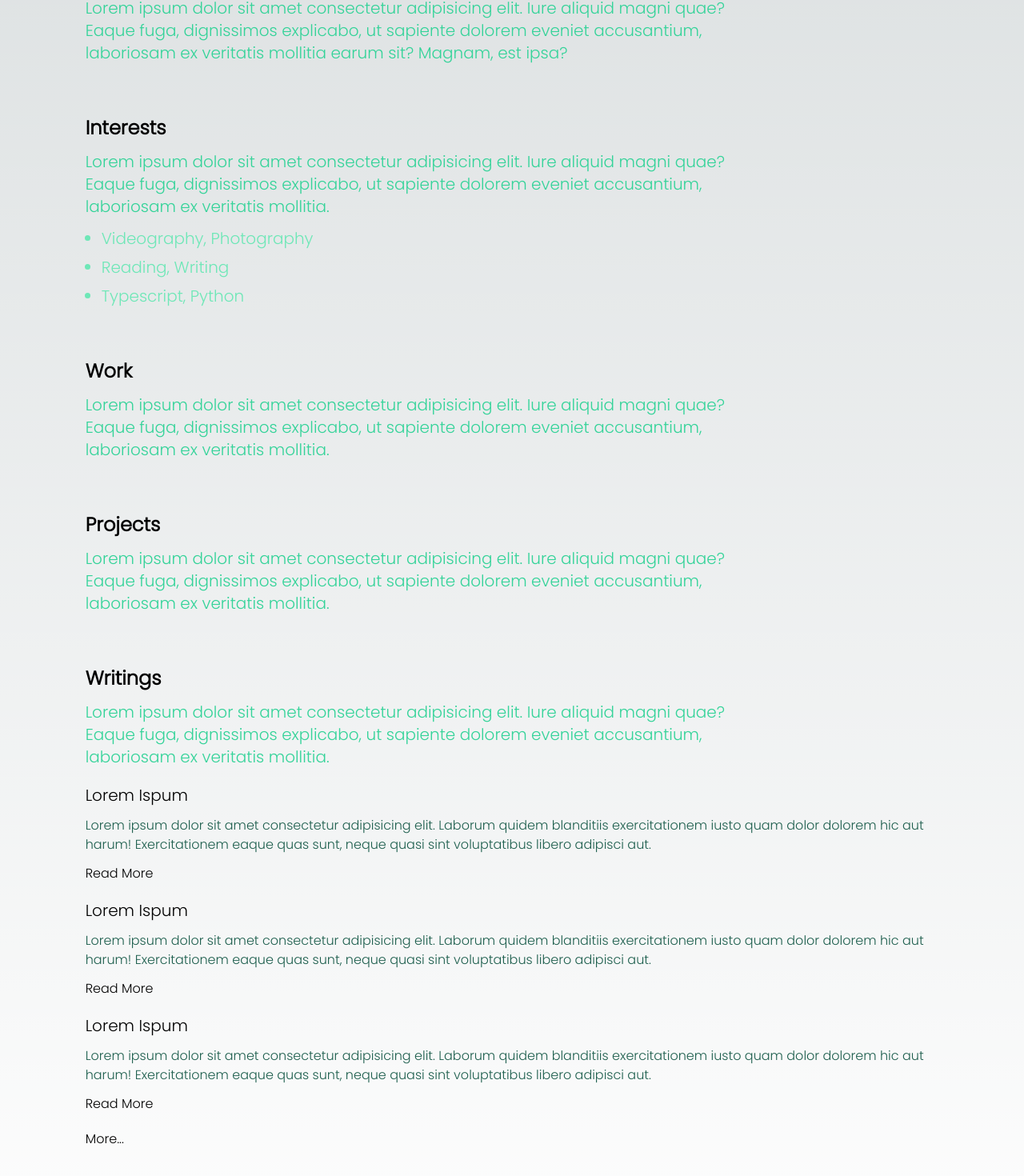
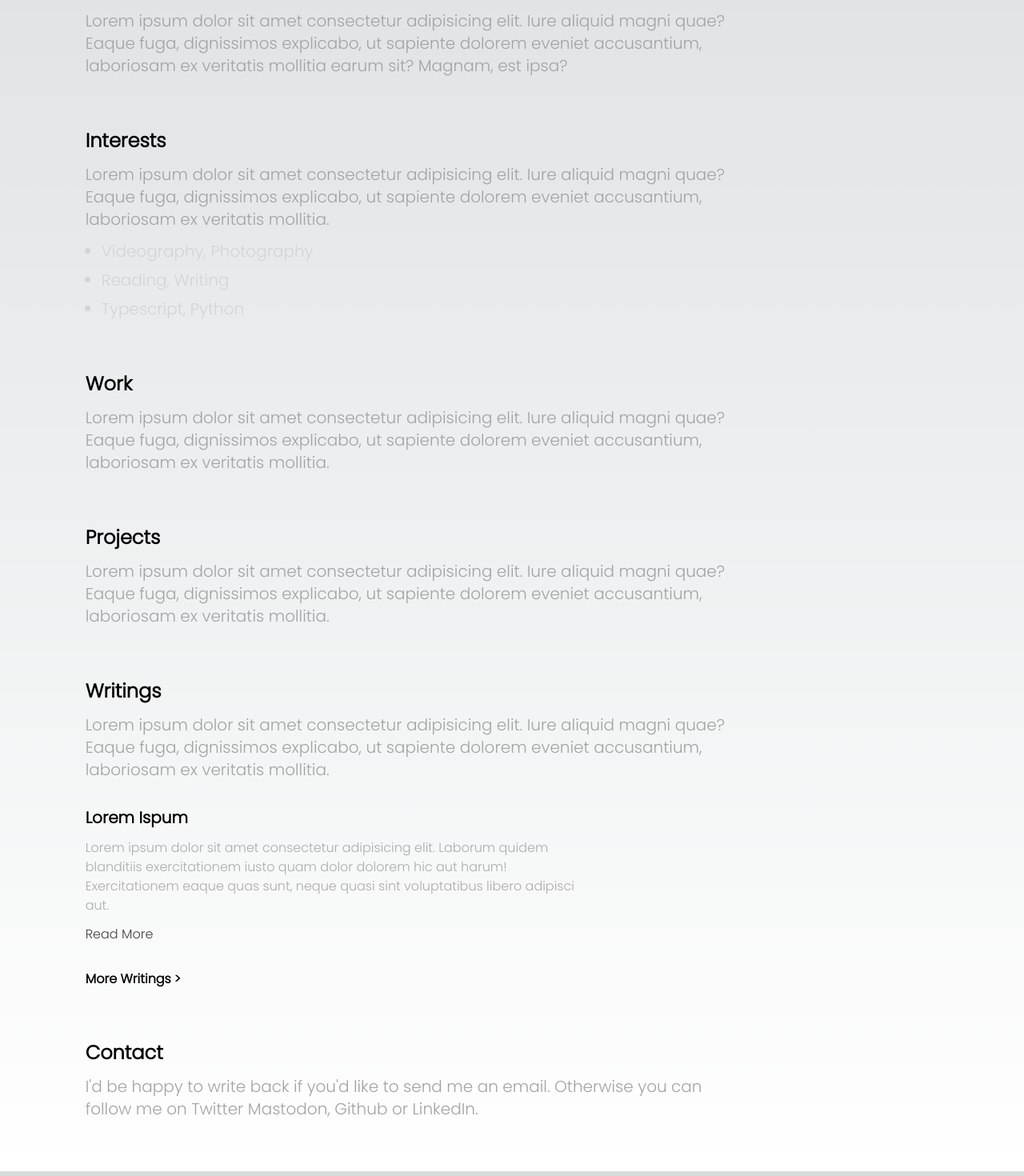
Before and after one commit to sommmtoooo/sommmtoooo-v2, a Next.js app: page / in a window 1280 px wide. Shown: the part 506-1976 px from the top of the page at 80% size. Built offline with nearby package versions, Linux system fonts and the light colour scheme.

Commit message:
Update: Home UI Layout Tweaks | Blog | Gallery

```diff
--- /dev/null
+++ b/src/app/blog/page.tsx
@@ -0,0 +1,7 @@
+import React from 'react'
+
+export default function page() {
+  return (
+    <div>Blog Page</div>
+  )
+}
--- /dev/null
+++ b/src/app/gallery/page.tsx
@@ -0,0 +1,7 @@
+import React from 'react'
+
+export default function page() {
+  return (
+    <div>Gallery</div>
+  )
+}
--- a/src/app/page.tsx
+++ b/src/app/page.tsx
@@ -1,6 +1,6 @@
 import Image from 'next/image'
 import React from 'react'
-import ProfilePicture from '@/app/images/profile.png'
+import ProfilePicture from '@/images/profile.png'
 import Link from 'next/link'
 export default function page() {
   return (
@@ -8,27 +8,27 @@ export default function page() {
       <Image src={ProfilePicture} width={200} height={200} alt='Me' className='rounded-md' />
 
       <section className='my-16'>
-        <h1 className='font-semibold text-3xl'>Somtochukwu N Leroy</h1>
-        <span className='text-emerald-400 font-semibold text-xl'>Software Developer</span>
+        <h1 className='font-semibold my-4 text-3xl'>Somtochukwu N Leroy</h1>
+        <span className='text-neutral-400 font-semibold text-xl'>Software Developer</span>
       </section>
 
 
       {/* About Section */}
       <section className='my-16'>
         <h2 className='font-semibold text-2xl'>About</h2>
-        <p className='text-emerald-400 my-3 max-w-prose text-xl'>Lorem ipsum dolor sit amet consectetur adipisicing elit. Iure aliquid magni quae? Eaque fuga, dignissimos explicabo, ut sapiente dolorem eveniet accusantium, laboriosam ex veritatis mollitia earum sit? Magnam, est ipsa?</p>
-        <p className='text-emerald-400 my-3 max-w-prose text-xl'>Lorem ipsum dolor sit amet consectetur adipisicing elit. Iure aliquid magni quae? Eaque fuga, dignissimos explicabo, ut sapiente dolorem eveniet accusantium, laboriosam ex veritatis mollitia earum sit? Magnam, est ipsa?</p>
+        <p className='text-neutral-400 my-3 max-w-prose text-xl'>Lorem ipsum dolor sit amet consectetur adipisicing elit. Iure aliquid magni quae? Eaque fuga, dignissimos explicabo, ut sapiente dolorem eveniet accusantium, laboriosam ex veritatis mollitia earum sit? Magnam, est ipsa?</p>
+        <p className='text-neutral-400 my-3 max-w-prose text-xl'>Lorem ipsum dolor sit amet consectetur adipisicing elit. Iure aliquid magni quae? Eaque fuga, dignissimos explicabo, ut sapiente dolorem eveniet accusantium, laboriosam ex veritatis mollitia earum sit? Magnam, est ipsa?</p>
       </section>
 
       {/* Interests */}
       <section className='my-16'>
         <h2 className='font-semibold text-2xl'>Interests</h2>
-        <p className='text-emerald-400 my-3 max-w-prose text-xl'>Lorem ipsum dolor sit amet consectetur adipisicing elit. Iure aliquid magni quae? Eaque fuga, dignissimos explicabo, ut sapiente dolorem eveniet accusantium, laboriosam ex veritatis mollitia.</p>
+        <p className='text-neutral-400 my-3 max-w-prose text-xl'>Lorem ipsum dolor sit amet consectetur adipisicing elit. Iure aliquid magni quae? Eaque fuga, dignissimos explicabo, ut sapiente dolorem eveniet accusantium, laboriosam ex veritatis mollitia.</p>
 
         <ul className='ml-5 list-disc'>
-          <li className='my-2 text-xl text-emerald-300'>Videography, Photography</li>
-          <li className='my-2 text-xl text-emerald-300'>Reading, Writing</li>
-          <li className='my-2 text-xl text-emerald-300'>Typescript, Python</li>
+          <li className='my-2 text-xl text-neutral-300'>Videography, Photography</li>
+          <li className='my-2 text-xl text-neutral-300'>Reading, Writing</li>
+          <li className='my-2 text-xl text-neutral-300'>Typescript, Python</li>
         </ul>
 
       </section>
@@ -36,55 +36,36 @@ export default function page() {
       {/* Work */}
       <section className='my-16'>
         <h2 className='font-semibold text-2xl'>Work</h2>
-        <p className='text-emerald-400 my-3 max-w-prose text-xl'>Lorem ipsum dolor sit amet consectetur adipisicing elit. Iure aliquid magni quae? Eaque fuga, dignissimos explicabo, ut sapiente dolorem eveniet accusantium, laboriosam ex veritatis mollitia.</p>
+        <p className='text-neutral-400 my-3 max-w-prose text-xl'>Lorem ipsum dolor sit amet consectetur adipisicing elit. Iure aliquid magni quae? Eaque fuga, dignissimos explicabo, ut sapiente dolorem eveniet accusantium, laboriosam ex veritatis mollitia.</p>
 
       </section>
 
       {/* Projects */}
       <section className='my-16'>
         <h2 className='font-semibold text-2xl'>Projects</h2>
-        <p className='text-emerald-400 my-3 max-w-prose text-xl'>Lorem ipsum dolor sit amet consectetur adipisicing elit. Iure aliquid magni quae? Eaque fuga, dignissimos explicabo, ut sapiente dolorem eveniet accusantium, laboriosam ex veritatis mollitia.</p>
+        <p className='text-neutral-400 my-3 max-w-prose text-xl'>Lorem ipsum dolor sit amet consectetur adipisicing elit. Iure aliquid magni quae? Eaque fuga, dignissimos explicabo, ut sapiente dolorem eveniet accusantium, laboriosam ex veritatis mollitia.</p>
 
       </section>
 
       {/* Writings */}
       <section className='my-16'>
         <h2 className='font-semibold text-2xl'>Writings</h2>
-        <p className='text-emerald-400 my-3 max-w-prose text-xl'>Lorem ipsum dolor sit amet consectetur adipisicing elit. Iure aliquid magni quae? Eaque fuga, dignissimos explicabo, ut sapiente dolorem eveniet accusantium, laboriosam ex veritatis mollitia.</p>
+        <p className='text-neutral-400 my-3 max-w-prose text-xl'>Lorem ipsum dolor sit amet consectetur adipisicing elit. Iure aliquid magni quae? Eaque fuga, dignissimos explicabo, ut sapiente dolorem eveniet accusantium, laboriosam ex veritatis mollitia.</p>
 
 
-        <div className='my-5'>
+        <div className='my-8'>
           <article className='my-5'>
             <Link href={'#'}>
-              <h1 className='text-xl'>Lorem Ispum</h1>
+              <h1 className='text-xl font-semibold'>Lorem Ispum</h1>
             </Link>
-            <p className='text-md text-emerald-900 text-opacity-90 my-3'>
+            <p className='max-w-prose text-md text-neutral-400 text-opacity-90 my-3'>
               Lorem ipsum dolor sit amet consectetur adipisicing elit. Laborum quidem blanditiis exercitationem iusto quam dolor dolorem hic aut harum! Exercitationem eaque quas sunt, neque quasi sint voluptatibus libero adipisci aut.
             </p>
-            <Link href="#" className='text-md'>Read More</Link>
-          </article>
-          <article className='my-5'>
-            <Link href={'#'}>
-              <h1 className='text-xl'>Lorem Ispum</h1>
-            </Link>
-            <p className='text-md text-emerald-900 text-opacity-90 my-3'>
-              Lorem ipsum dolor sit amet consectetur adipisicing elit. Laborum quidem blanditiis exercitationem iusto quam dolor dolorem hic aut harum! Exercitationem eaque quas sunt, neque quasi sint voluptatibus libero adipisci aut.
-            </p>
-            <Link href="#" className='text-md'>Read More</Link>
-          </article>
-
-          <article className='my-5'>
-            <Link href={'#'}>
-              <h1 className='text-xl'>Lorem Ispum</h1>
-            </Link>
-            <p className='text-md text-emerald-900 text-opacity-90 my-3'>
-              Lorem ipsum dolor sit amet consectetur adipisicing elit. Laborum quidem blanditiis exercitationem iusto quam dolor dolorem hic aut harum! Exercitationem eaque quas sunt, neque quasi sint voluptatibus libero adipisci aut.
-            </p>
-            <Link href="#" className='text-md'>Read More</Link>
+            <Link href="#" className='text-md text-neutral-700 transition-all hover:animate-pulse hover:italic'>Read More</Link>
           </article>
         </div>
 
-        <Link href={'#'}>More...</Link>
+        <Link href={'#'} className='font-semibold transition-all hover:ml-5'> More Writings &gt;</Link>
 
       </section>
 
@@ -92,8 +73,8 @@ export default function page() {
       {/* Contact */}
       <section className='my-16'>
         <h2 className='font-semibold text-2xl'>Contact</h2>
-        <p className='text-emerald-400 my-3 max-w-prose text-xl'>
-          I'd be happy to write back if you'd like to send me an email. Otherwise you can follow me on Twitter Mastodon, Github or LinkedIn.</p>
+        <p className='text-neutral-400 my-3 max-w-prose text-xl'>
+          I&apos;d be happy to write back if you&apos;d like to send me an email. Otherwise you can follow me on Twitter Mastodon, Github or LinkedIn.</p>
 
       </section>
 
```
Also changed, not shown: 1 other file (tests, documents, lock files or other folders).
